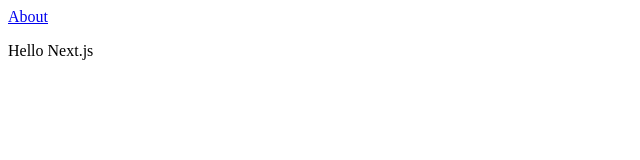
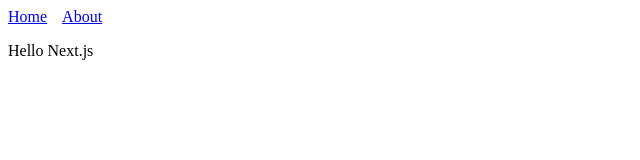
Before and after one commit to anu-rock/hello-next, a Next.js app: page / in a window 1280 px wide. Shown: the top 160 px of the page, without its empty margins (0-640 px from the left). Built offline with nearby package versions, Linux system fonts and the light colour scheme.

Commit message:
Add Header component
This component provides common navigation links across pages.

Post creating the new component, we added it to existing pages.

```diff
--- /dev/null
+++ b/components/header.js
@@ -0,0 +1,18 @@
+import Link from 'next/link';
+
+const linkStyle = {
+    marginRight: 15
+};
+
+const Header = () => (
+    <div>
+        <Link href="/">
+            <a style={linkStyle}>Home</a>
+        </Link>
+        <Link href="/about">
+            <a style={linkStyle}>About</a>
+        </Link>
+    </div>
+);
+
+export default Header;
--- a/pages/about.js
+++ b/pages/about.js
@@ -1,5 +1,8 @@
+import Header from '../components/header';
+
 export default () => (
     <div>
+        <Header />
         <p>This is the about page.</p>
     </div>
 );
--- a/pages/index.js
+++ b/pages/index.js
@@ -1,10 +1,9 @@
 import Link from 'next/link';
+import Header from '../components/header';
 
 const Index = () => (
     <div>
-        <Link href="/about">
-            <a>About</a>
-        </Link>
+        <Header />
         <p>Hello Next.js</p>
     </div>
 );
```
